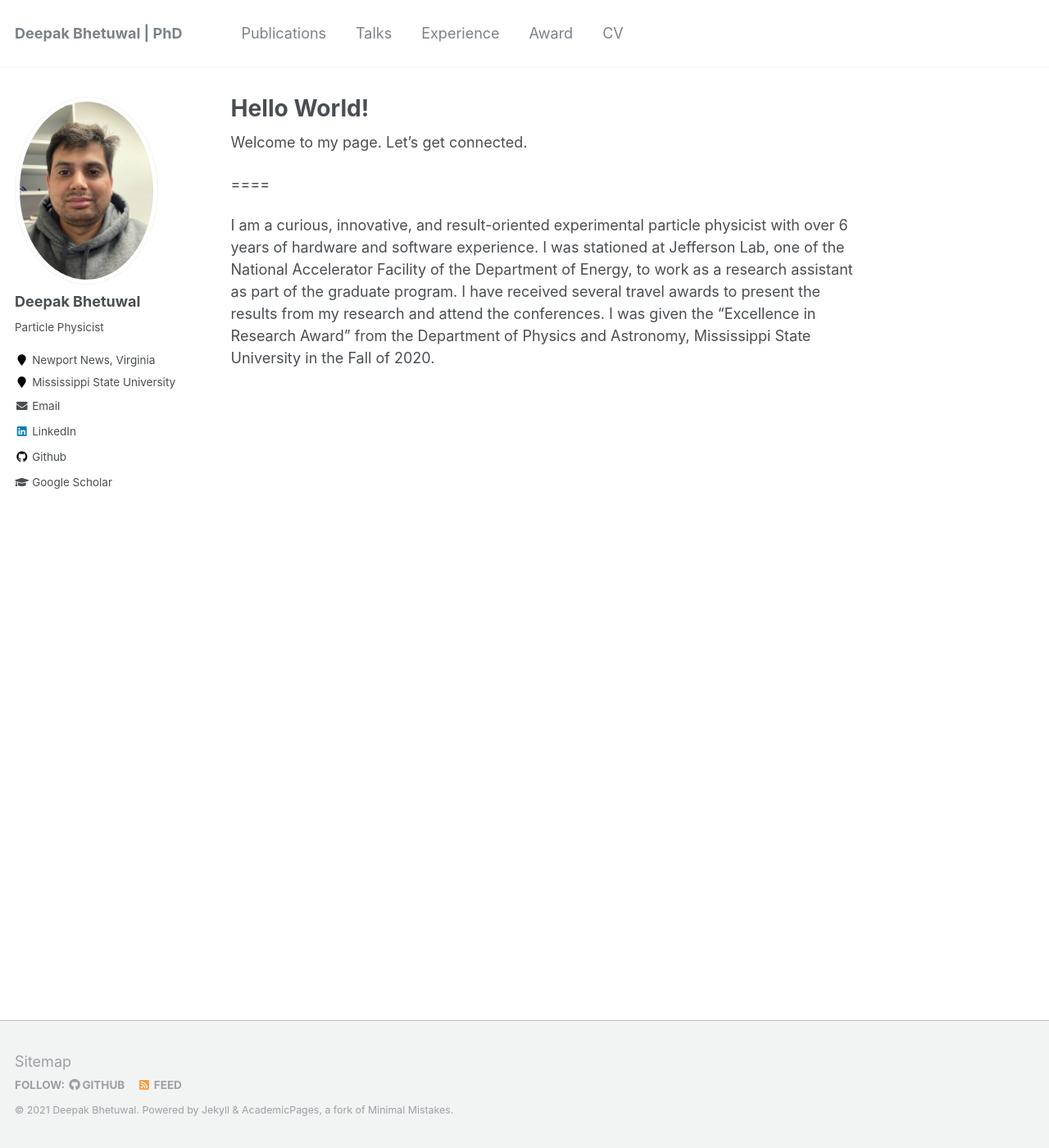
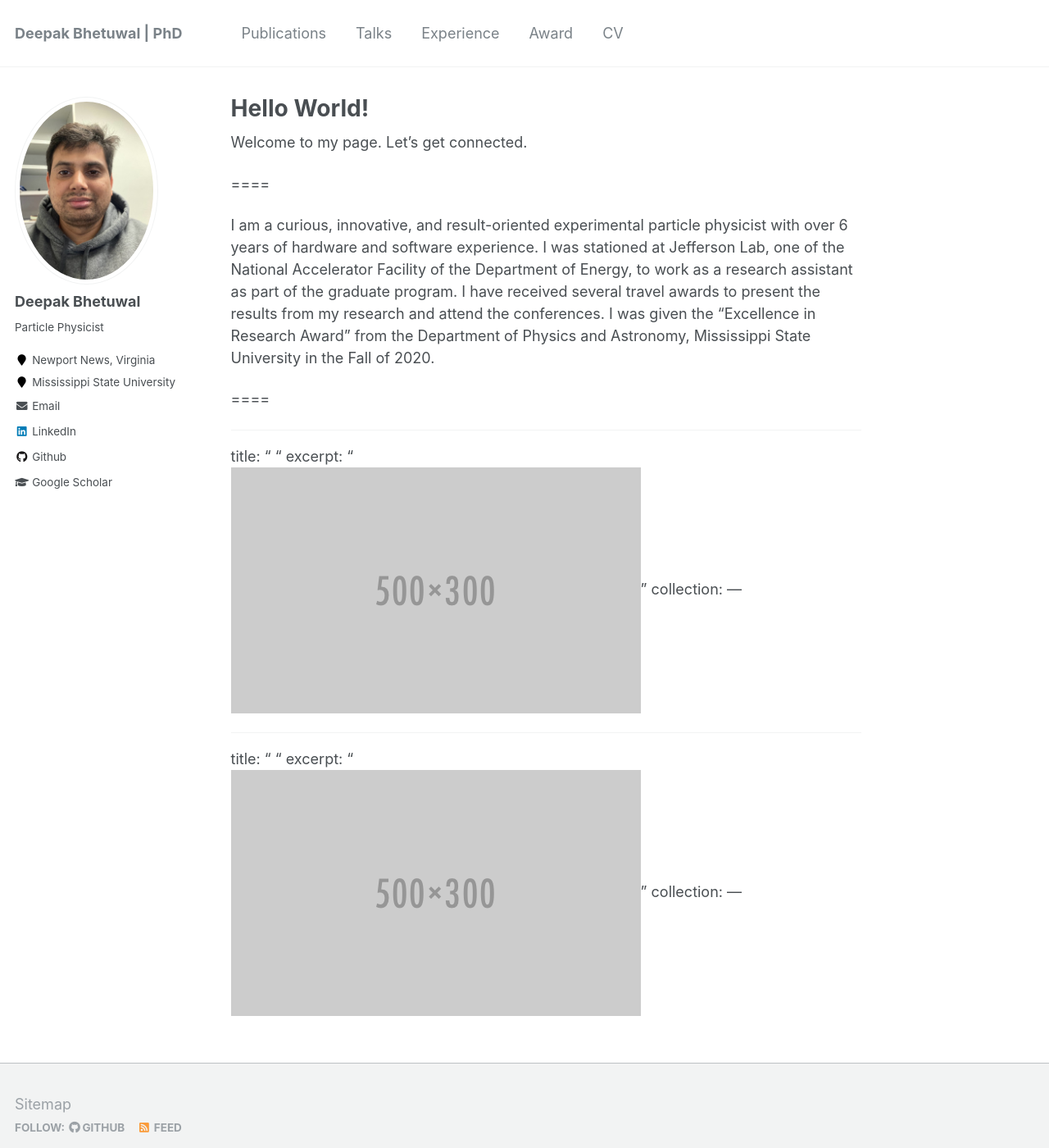
Before and after one commit to dkb208/dkb208.github.io, a Jekyll site: the page built from _pages/about.md, in a window 1280 px wide and 1400 px high. Shown: the whole window at 82% size. Built offline with Jekyll 4.4.1, drawn with Linux system fonts in a browser that asks for light colours; part of the change alters nothing that is shown.

Commit message:
Update about.md

```diff
--- a/_pages/about.md
+++ b/_pages/about.md
@@ -13,3 +13,17 @@ Welcome to my page. Let's get connected.
 ====
 
 I am a curious, innovative, and result-oriented experimental particle physicist with over 6 years of hardware and software experience. I was stationed at Jefferson Lab, one of the National Accelerator Facility of the Department of Energy, to work as a research assistant as part of the graduate program. I have received several travel awards to present the results from my research and attend the conferences. I was given the "Excellence in Research Award" from the Department of Physics and Astronomy, Mississippi State University in the Fall of 2020.
+
+====
+
+---
+title: " "
+excerpt: "<br/><img src='/images/500x300.png'>"
+collection:
+---
+
+---
+title: " "
+excerpt: "<br/><img src='/images/500x300.png'>"
+collection:
+---
```
